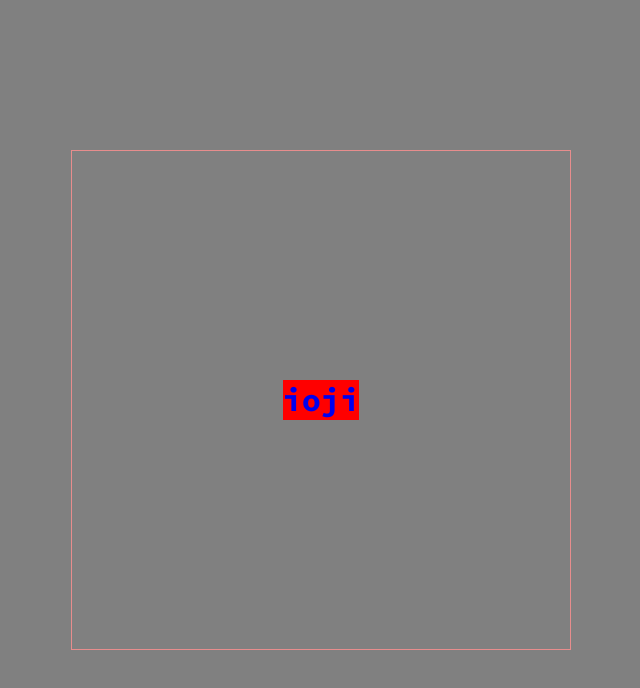
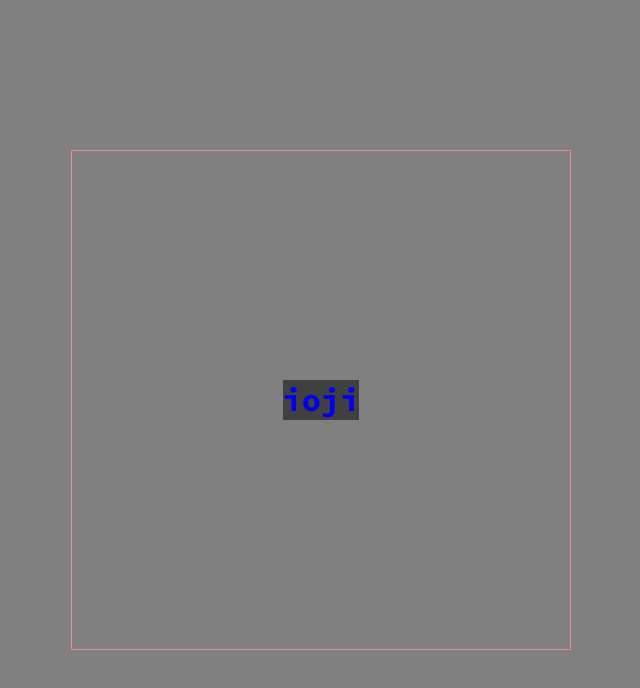
Before and after one commit to i0ji/p_ioji, a Next.js app: page / in a window 1280 px wide. Shown: the top 688 px of the page, without its empty margins (319-959 px from the left). Built offline with nearby package versions, Linux system fonts and the light colour scheme.

Commit message:
deploy/git: testing deployment

```diff
--- a/src/app/page.module.scss
+++ b/src/app/page.module.scss
@@ -1,3 +1,5 @@
+@use '@/styles/vars' as *;
+
 .main {
-  background-color: red;
+  background-color: $brandGray;
 }
```
